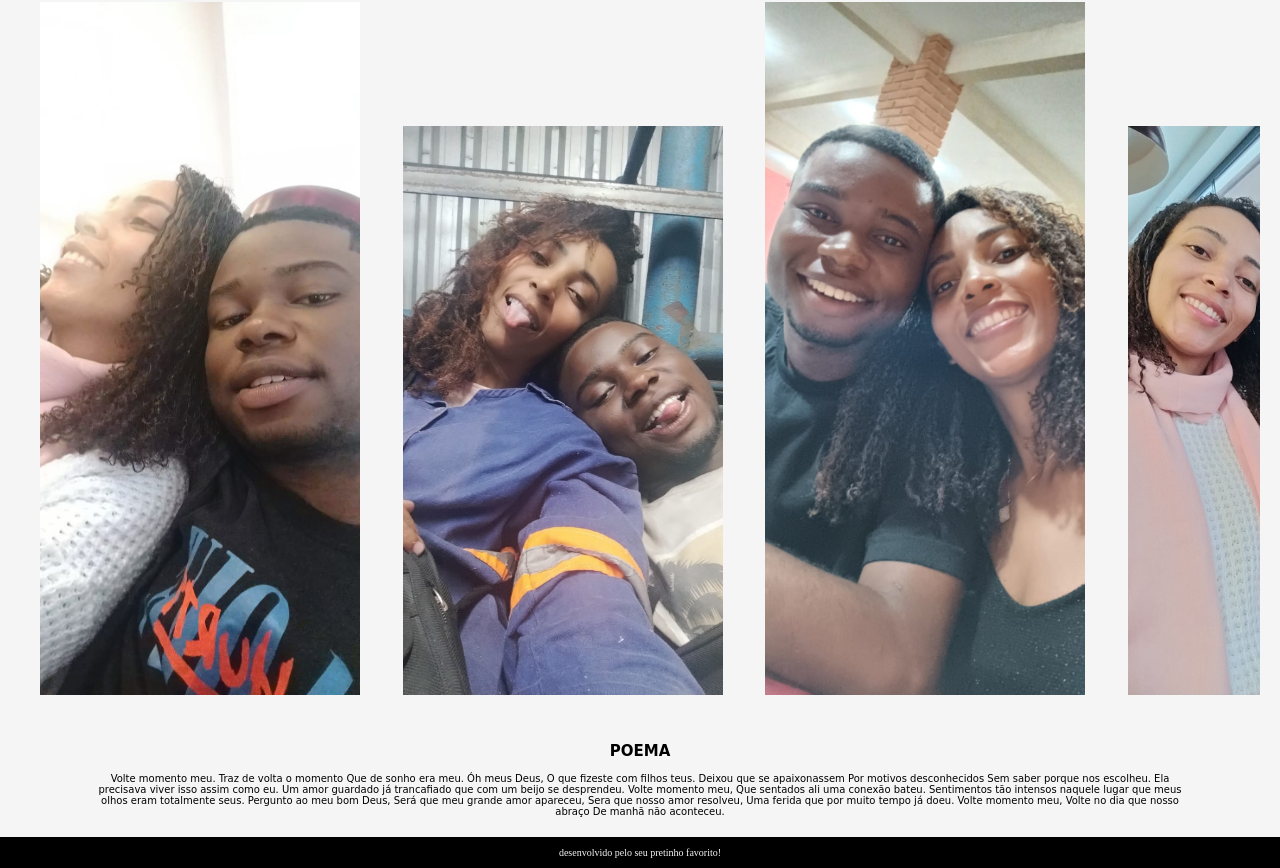
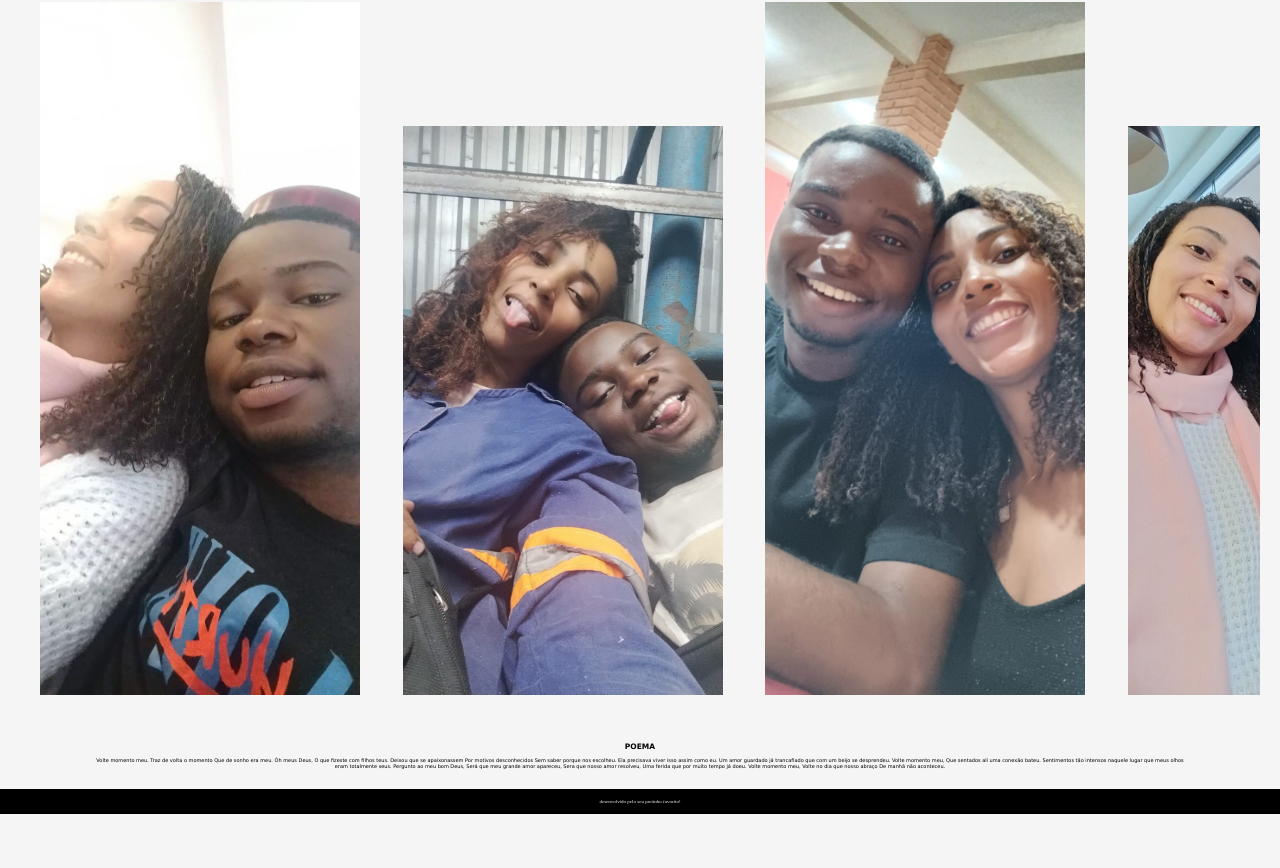
Before and after one commit to caiohenriquelopes/nossos_momentos, a plain HTML site: page index.html in a window 1280 px wide. Shown: the part 872-1740 px from the top of the page. After the commit the page ends 1686 px from the top, so only its background shows below. Drawn offline with Linux system fonts and the light colour scheme.

Commit message:
font-sizeeee

```diff
--- a/estilo.css
+++ b/estilo.css
@@ -52,11 +52,11 @@ main {
 .poema {
   padding: 0 2rem;
   font-family: cursive;
-  font-size: 10px;
+  font-size: 5px;
 }
 
 footer {
-font-size: 10px;
+font-size: 5px;
   width: 100%;
   background: black;
   height: auto;
```
